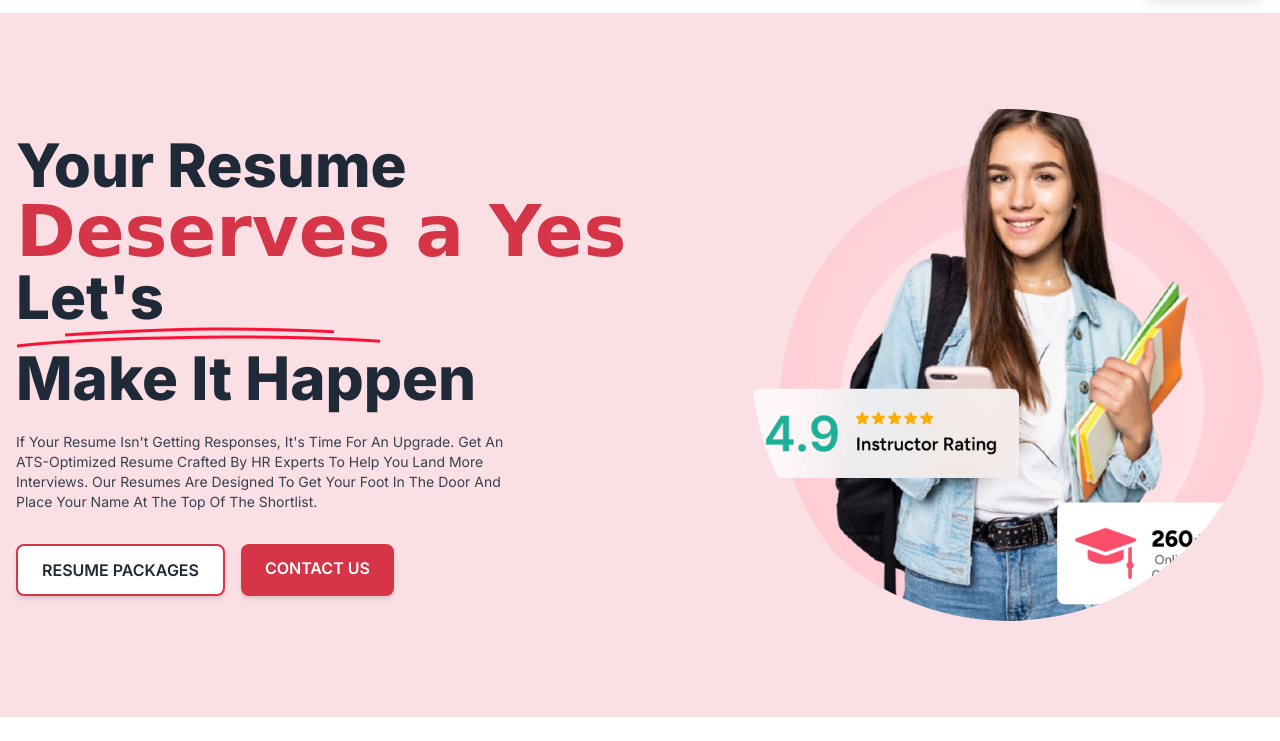
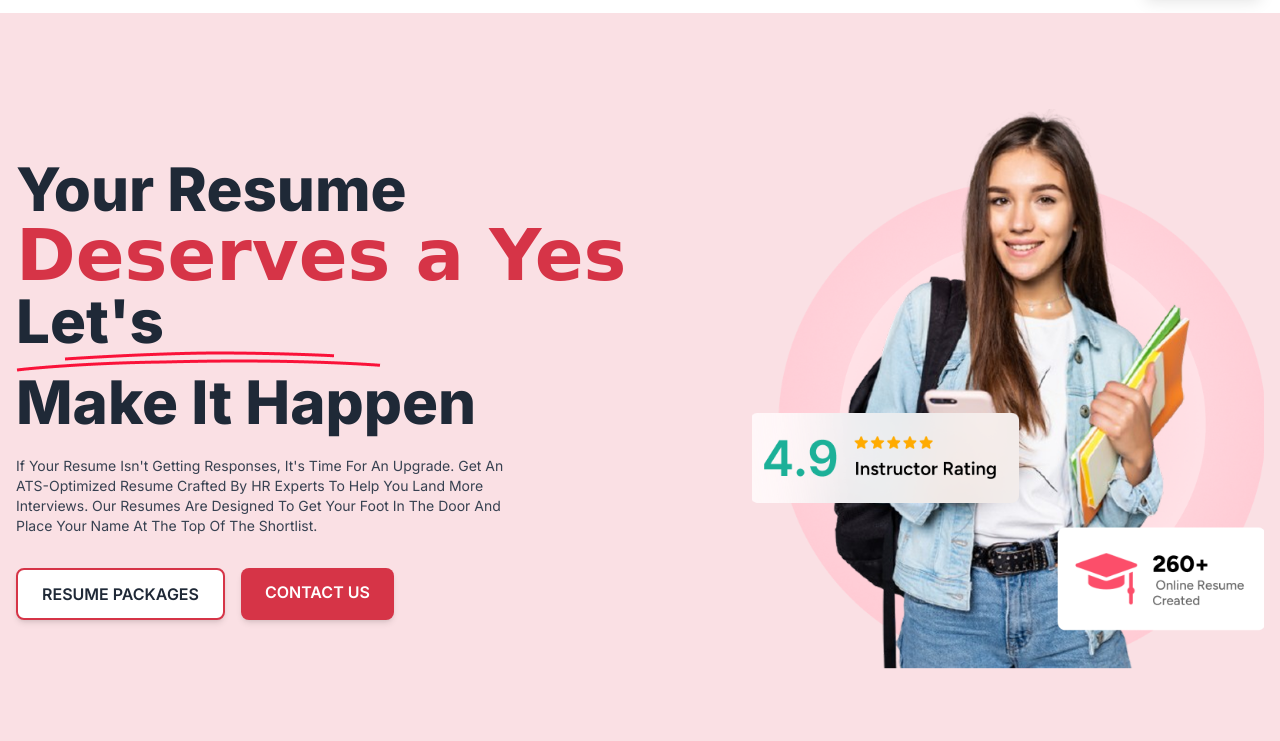
Before and after one commit to mayanksaini18/figma-design, a plain HTML site: page index.html in a window 1280 px wide. Shown: the part 59-800 px from the top of the page. Drawn offline with nearby package versions, Linux system fonts and the light colour scheme; a web font is replaced by a local one.

Commit message:
hero image size set

```diff
--- a/index.html
+++ b/index.html
@@ -151,7 +151,7 @@
                 <!-- Main Image - Using placeholder to match the design's aesthetic and size -->
                 <img src="Assets/HeroImage.png"
                      alt="Professional woman holding books, smiling confidently"
-                     class="w-[32rem] h-[32rem] object-cover rounded-full">
+                     class="w-[32rem] h-[35rem] object-cover">
 
 
 
```
